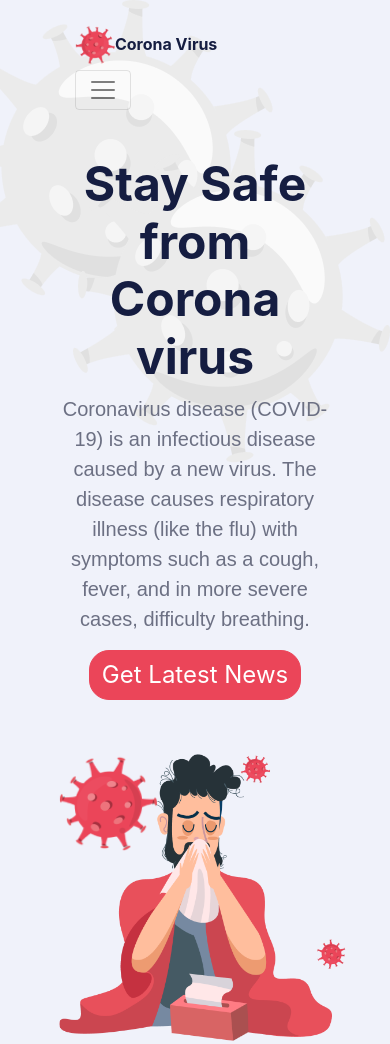
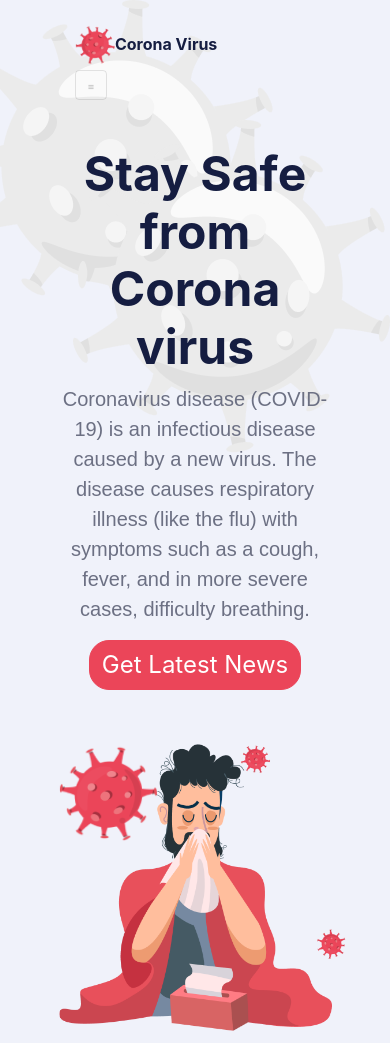
Before and after one commit to jomarmontuya/covid-landing, a plain HTML site: page index.html in a window 390 px wide. Shown: the top 1044 px of the page. Drawn offline with nearby package versions, Linux system fonts and the light colour scheme; no server answers; a web font is replaced by a local one.

Commit message:
Update styles.css

```diff
--- a/css/styles.css
+++ b/css/styles.css
@@ -260,6 +260,10 @@
   .news-heading {
     padding: 10%;
   }
+  .navbar-toggler-icon {
+    width: 1em;
+    height: 1em;
+  }
 
 }
 /* Media Queries for 582px below */
@@ -271,4 +275,10 @@
     padding-right: 0px;
     width: 20%;
   }
+  .navbar-toggler-icon {
+    width: .3em;
+    height: .3em;
+  }
+
+
 }
```
